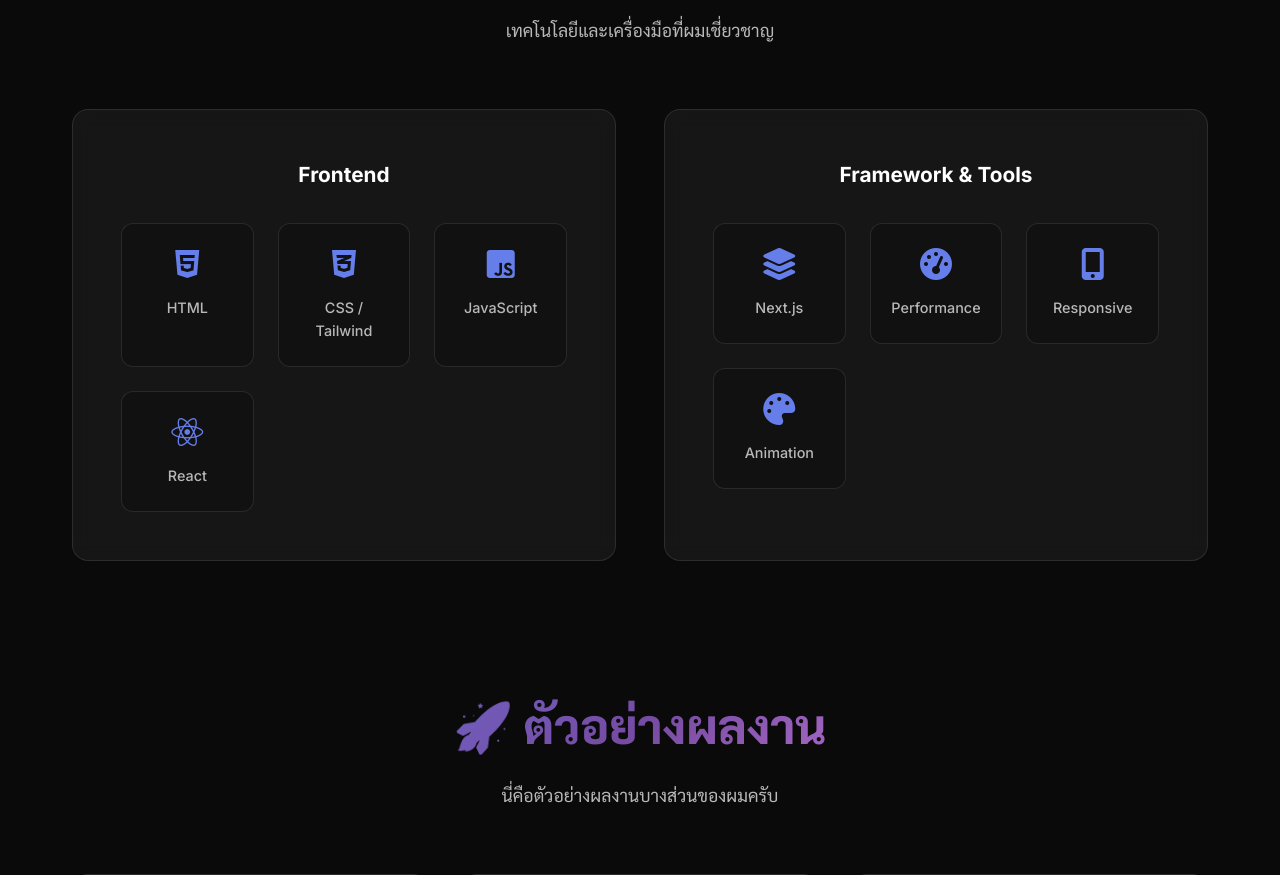
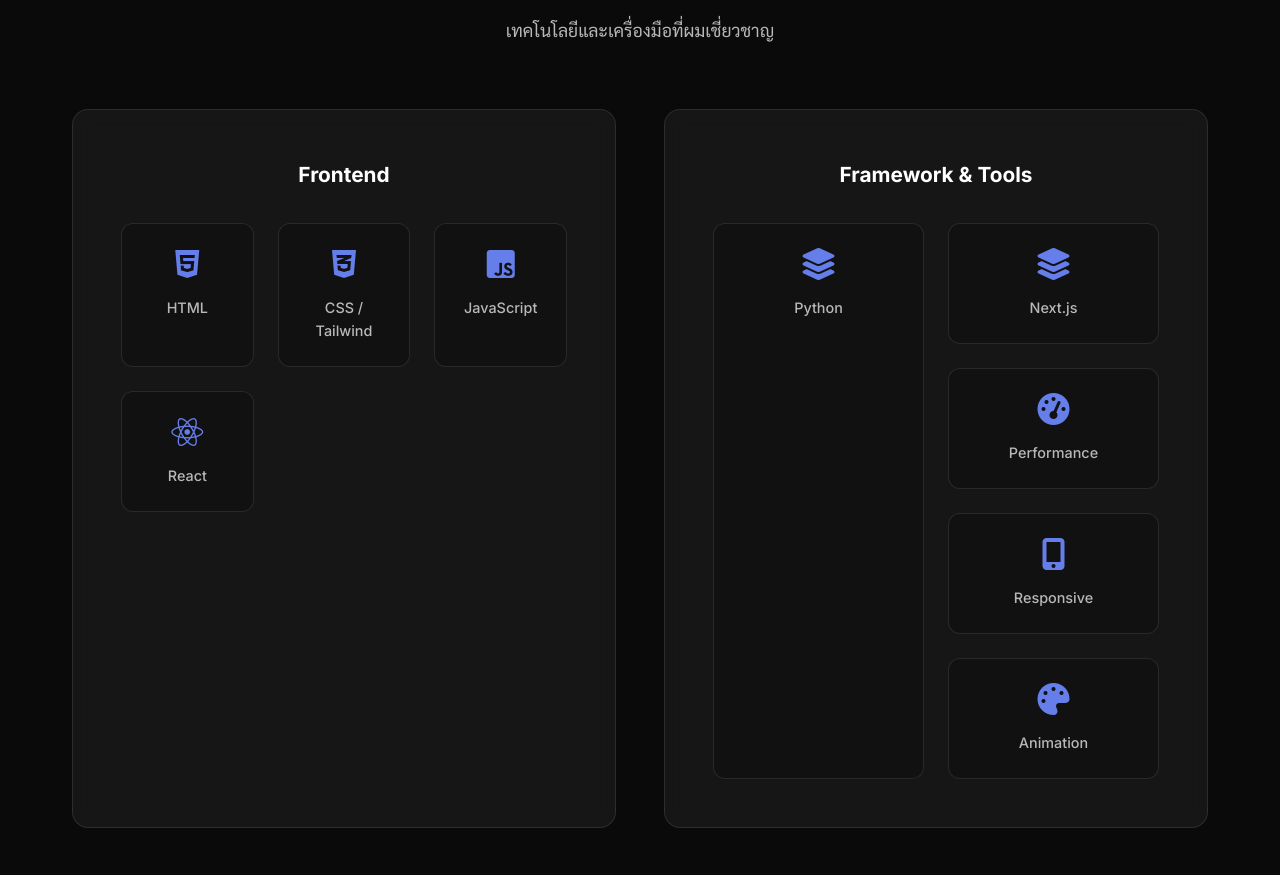
Before and after one commit to Kenjiiiii168/profile-ken, a Flask app: page / in a window 1280 px wide. Shown: the part 1618-2493 px from the top of the page. Run offline with Flask 3, Linux system fonts and the light colour scheme.

Commit message:
แก้ตรงนี้ตรงนั้น

```diff
--- a/templates/index.html
+++ b/templates/index.html
@@ -187,6 +187,11 @@
                         <div class="skill-items">
                             <div class="skill-item">
                                 <i class="fas fa-layer-group"></i>
+                                <span>Python</span>
+                            </div>
+                        <div class="skill-items">
+                            <div class="skill-item">
+                                <i class="fas fa-layer-group"></i>
                                 <span>Next.js</span>
                             </div>
                             <div class="skill-item">
```
